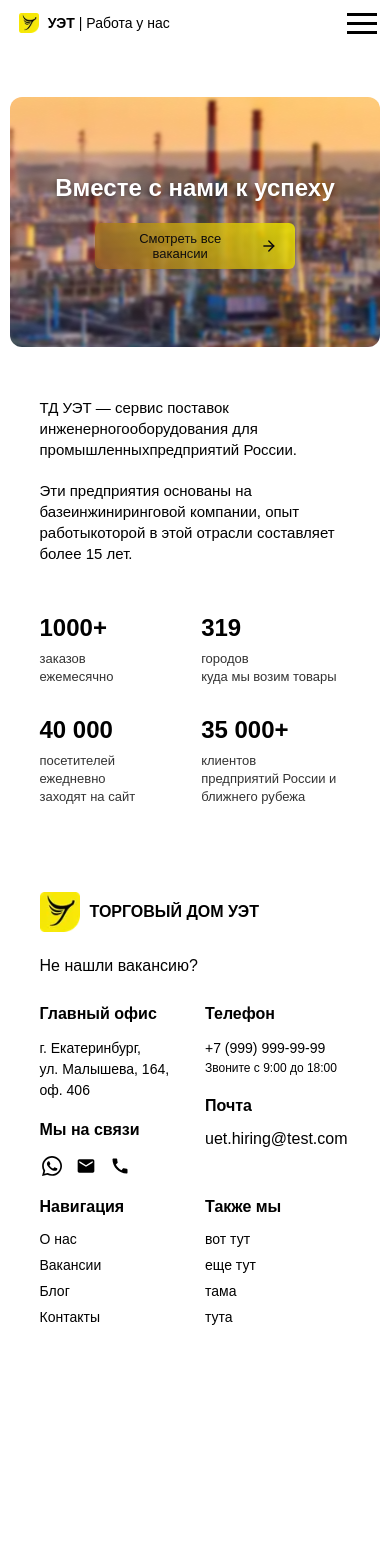
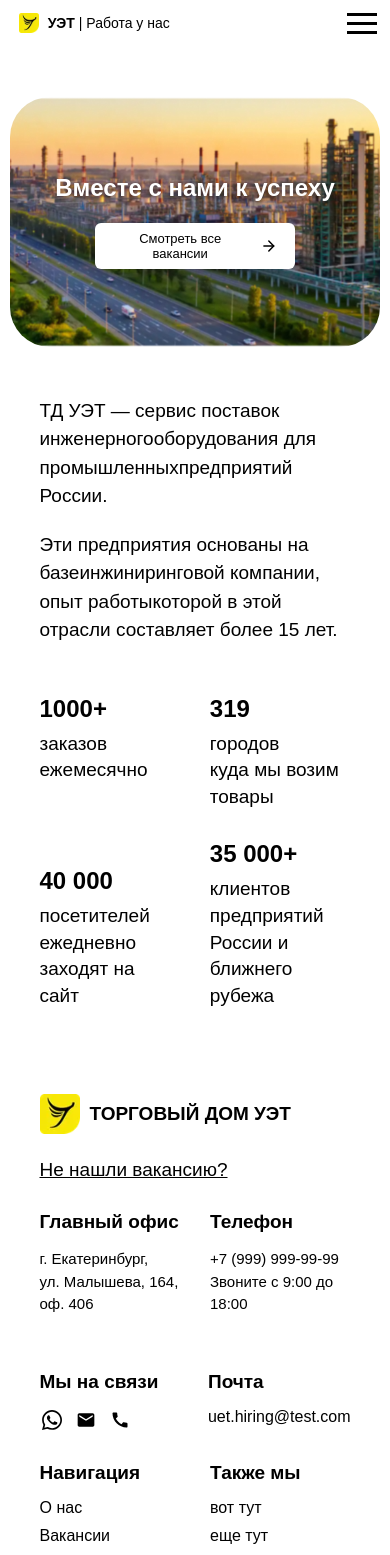
Before and after one commit to acuraels/yet-hr-platform-frontend, a React (Vite) app: page /yet-hr-platform-frontend/home in a window 390 px wide. Shown: the top 1555 px of the page. Before the commit the page ends 1350 px from the top, so only its background shows below. Built offline with nearby package versions, Linux system fonts and the light colour scheme; a web font is replaced by a local one.

Commit message:
ui-fix-commit

```diff
--- a/src/components/Footer/Footer.css
+++ b/src/components/Footer/Footer.css
@@ -39,15 +39,15 @@
 }
 
 .footer__logo-text {
-    font-size: 18px;
+    font-size: 19px;
     font-weight: 600;
     color: #000;
 }
 
 .footer__vacancy-link {
     color: #000;
-    text-decoration: none;
-    font-size: 16px;
+    text-decoration: underline;
+    font-size: 19px;
     transition: color 0.3s ease;
 }
 
@@ -68,7 +68,7 @@
 }
 
 .footer__heading {
-    font-size: 18px;
+    font-size: 19px;
     font-weight: 600;
     margin-bottom: 15px;
     color: #000;
@@ -95,7 +95,7 @@
 }
 
 .footer__text-small {
-    font-size: 14px;
+    font-size: 19px;
 }
 
 .footer__contact-icons {
@@ -163,10 +163,6 @@
         min-width: 180px;
     }
 
-    .footer__heading {
-        font-size: 17px;
-    }
-
     .footer__text {
         font-size: 15px;
     }
@@ -195,7 +191,7 @@
         /* В строку */
         flex-wrap: wrap;
         /* Разрешаем перенос */
-        gap: 20px;
+        gap: 30px;
         /* Отступ между колонками */
     }
 
@@ -230,26 +226,6 @@
         padding: 25px 0;
     }
 
-    .footer__logo-text {
-        font-size: 16px;
-    }
-
-    .footer__heading {
-        font-size: 16px;
-    }
-
-    .footer__text {
-        font-size: 14px;
-    }
-
-    .footer__text-small {
-        font-size: 12px;
-    }
-
-    .footer__nav-link {
-        font-size: 14px;
-    }
-
     .footer__icon-link {
         width: 24px;
         height: 24px;
--- a/src/components/Footer/Footer.jsx
+++ b/src/components/Footer/Footer.jsx
@@ -20,7 +20,16 @@ const Footer = () => {
                     <div className="footer__column">
                         <h3 className="footer__heading">Главный офис</h3>
                         <p className="footer__text">г. Екатеринбург, <br /> ул. Малышева, 164, оф. 406</p>
+                    </div>
 
+                    <div className="footer__column">
+                        <h3 className="footer__heading">Телефон</h3>
+                        <a href="tel:+79999999999" className="footer__text footer__phone">+7 (999) 999-99-99</a>
+                        <p className="footer__text footer__text-small">Звоните с 9:00 до 18:00</p>
+
+                    </div>
+
+                    <div className="footer__column">
                         <h3 className="footer__heading footer__heading-contact">Мы на связи</h3>
                         <div className="footer__contact-icons">
                             <a href="https://wa.me/79999999999" className="footer__icon-link" aria-label="WhatsApp">
@@ -42,9 +51,6 @@ const Footer = () => {
                     </div>
 
                     <div className="footer__column">
-                        <h3 className="footer__heading">Телефон</h3>
-                        <a href="tel:+79999999999" className="footer__text footer__phone">+7 (999) 999-99-99</a>
-                        <p className="footer__text footer__text-small">Звоните с 9:00 до 18:00</p>
 
                         <h3 className="footer__heading footer__heading-email">Почта</h3>
                         <a href="mailto:uet.hiring@test.com" className="footer__email">uet.hiring@test.com</a>
--- a/src/components/Header/Header.css
+++ b/src/components/Header/Header.css
@@ -82,7 +82,7 @@
     width: 30px;
     height: 21px;
     cursor: pointer;
-    z-index: 10;
+    z-index: 11;
 }
 
 .burger-menu span {
@@ -140,7 +140,7 @@
         gap: 40px;
         transition: right 0.3s ease;
         box-shadow: -5px 0 15px rgba(0, 0, 0, 0.1);
-        z-index: 5;
+        z-index: 10;
     }
 
     .header__nav.open {
--- a/src/components/HomePage/HomePageMain.css
+++ b/src/components/HomePage/HomePageMain.css
@@ -25,6 +25,7 @@
     background-image: url("/bg.png");
     background-position: center;
     background-repeat: no-repeat;
+    background-size: cover;
     border-radius: 40px;
     margin: 80px 0 80px;
     overflow: hidden;
@@ -75,13 +76,11 @@
     max-width: 250px;
     width: 255px;
     padding: 0.75rem 0;
-    background: linear-gradient(45deg, #925928, #EEE600);
-    /* базовый градиент */
+    background-color: #fff;
     color: black;
     border: none;
     border-radius: 6px;
     cursor: pointer;
-    opacity: 85%;
     transition: all 0.3s ease;
     position: relative;
     overflow: hidden;
@@ -102,8 +101,7 @@
 }
 
 .home-page__cta-button:hover {
-    background: linear-gradient(45deg, #48ce22, #EEE600);
-    /* яркий вариант на hover */
+    background-color: #EEE600;
     transform: translateY(-3px);
     box-shadow: 0 5px 15px rgba(0, 0, 0, 0.3);
 }
@@ -113,12 +111,10 @@
 }
 
 .home-page__cta-button:active {
-    background: linear-gradient(45deg, #c6cf23, #0e7471);
-    /* слегка затемненный для нажатия */
+    background-color: #a29d00;
     transform: translateY(-1px);
     box-shadow: 0 2px 10px rgba(0, 0, 0, 0.2);
 }
-
 
 .home-page__cta-button svg {
     transition: transform 0.3s ease;
@@ -178,9 +174,9 @@
 }
 
 .home-page__stat-description {
-    font-size: 16px;
+    font-size: 19px;
     line-height: 1.4;
-    color: #333;
+    color: black
 }
 
 /* Responsive styles */
@@ -251,7 +247,6 @@
 @media (max-width: 576px) {
     .home-page__hero {
         height: 300px;
-        border-radius: 16px;
         background-position: center 30%;
     }
 
@@ -276,7 +271,6 @@
     }
 
     .home-page__company-description {
-        font-size: 16px;
         margin-bottom: 20px;
         text-align: left;
     }
@@ -286,14 +280,13 @@
     }
 
     .home-page__stat-description {
-        font-size: 14px;
+        font-size: 19px;
     }
 }
 
 @media (max-width: 480px) {
     .home-page__hero {
         height: 250px;
-        border-radius: 12px;
         margin: 50px 0 50px;
     }
 
@@ -308,17 +301,8 @@
         max-width: 200px;
     }
 
-    .home-page__company-description {
-        font-size: 15px;
-        line-height: 1.4;
-    }
-
     .home-page__stat-number {
         font-size: 24px;
-    }
-
-    .home-page__stat-description {
-        font-size: 13px;
     }
 
     .home-page__stats-container {
@@ -342,15 +326,7 @@
         font-size: 12px;
     }
 
-    .home-page__company-description {
-        font-size: 14px;
-    }
-
     .home-page__stat-number {
         font-size: 22px;
     }
-
-    .home-page__stat-description {
-        font-size: 12px;
-    }
 }
```
